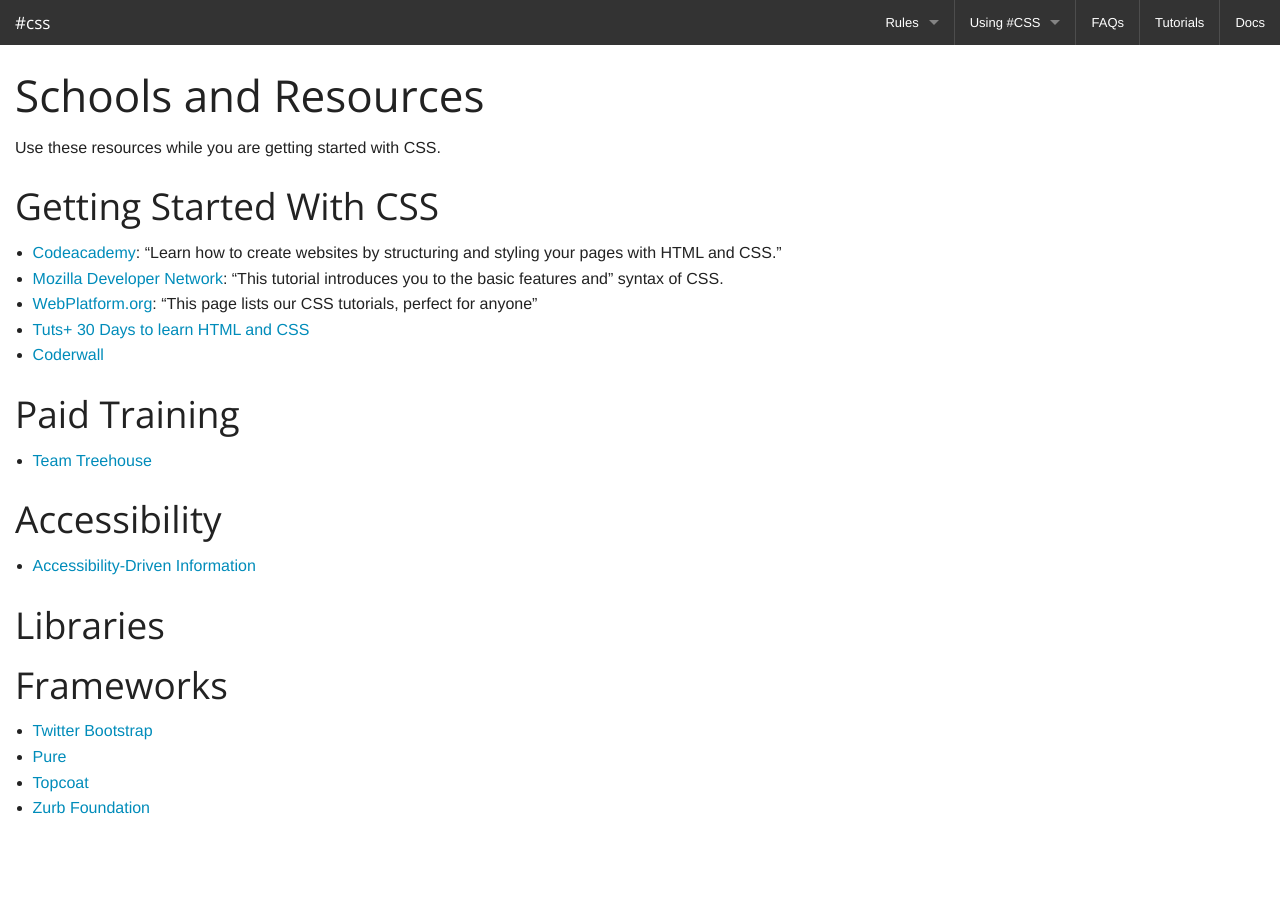
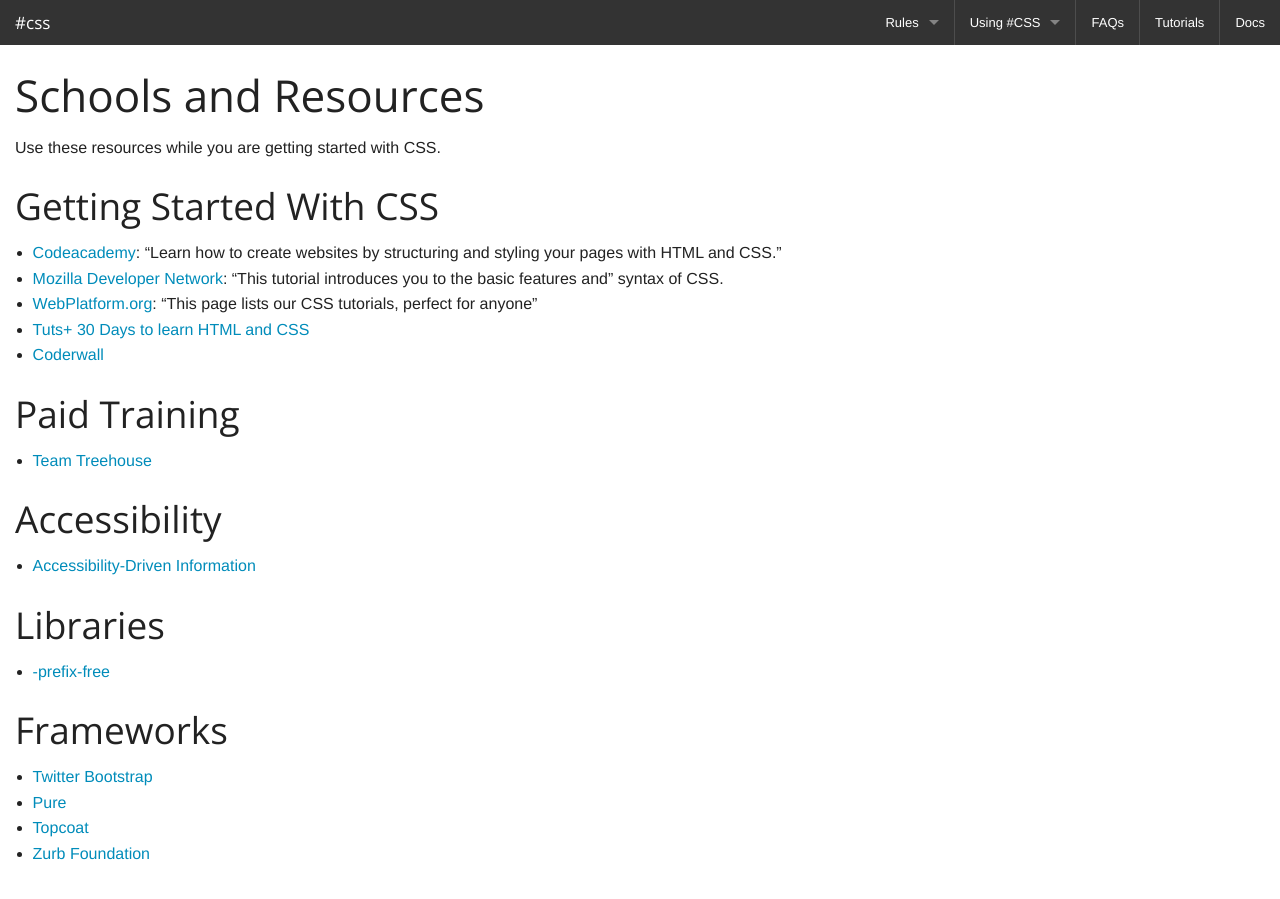
Before and after one commit to hashcss/hashcss.com, a Jekyll site: the page built from src/schools/index.md, in a window 1280 px wide. Built offline with Jekyll 4.4.1, drawn with Linux system fonts in a browser that asks for light colours; Markdown is read by kramdown in place of the engine named in the settings.

Commit message:
Added a library to the schools page, -prefix-free.

```diff
--- a/src/schools/index.md
+++ b/src/schools/index.md
@@ -25,6 +25,8 @@
 
 ## Libraries
 
+* [-prefix-free](http://leaverou.github.io/prefixfree/)
+
 ## Frameworks
 
 * [Twitter Bootstrap](http://getbootstrap.com/)
```
